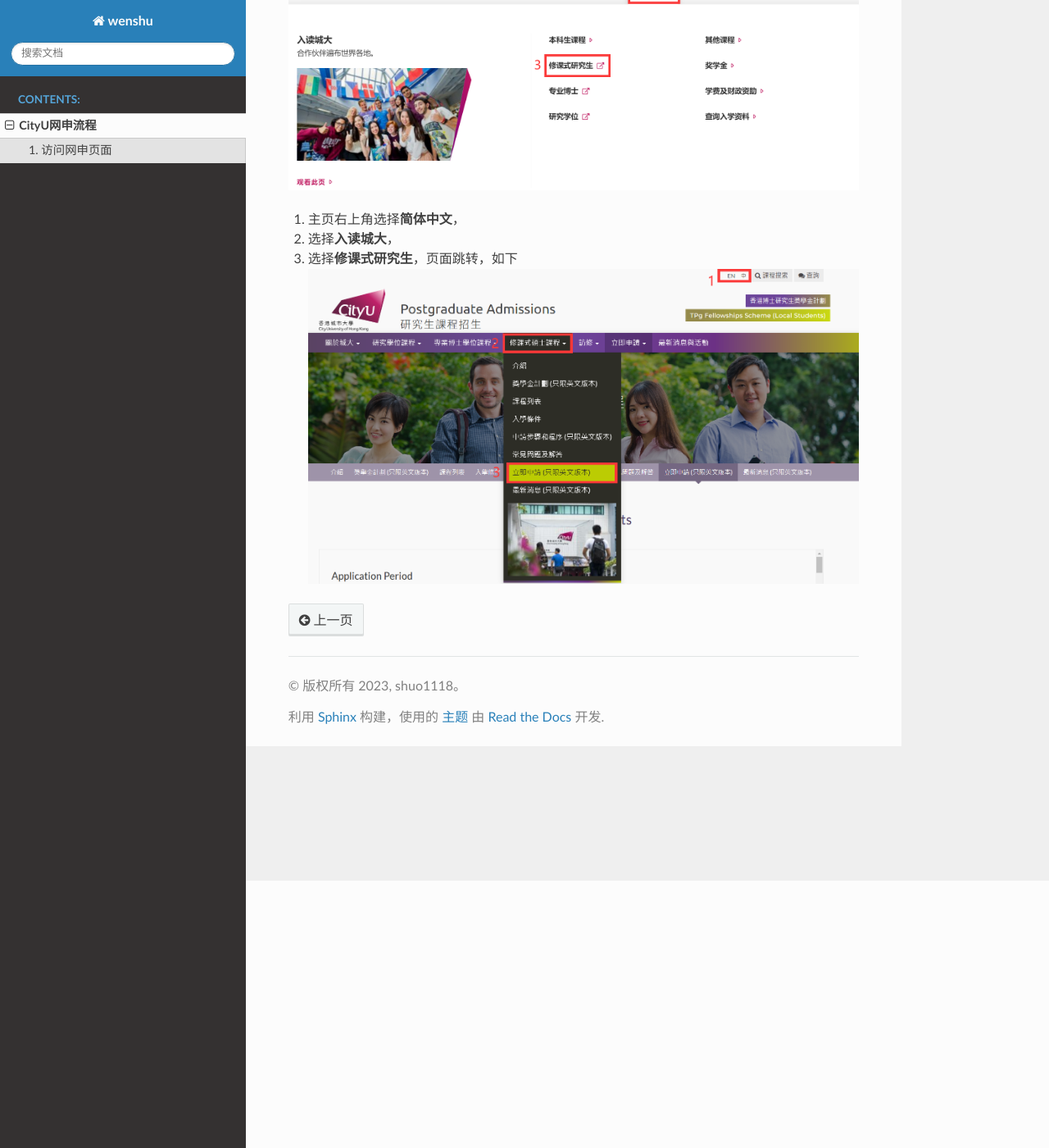
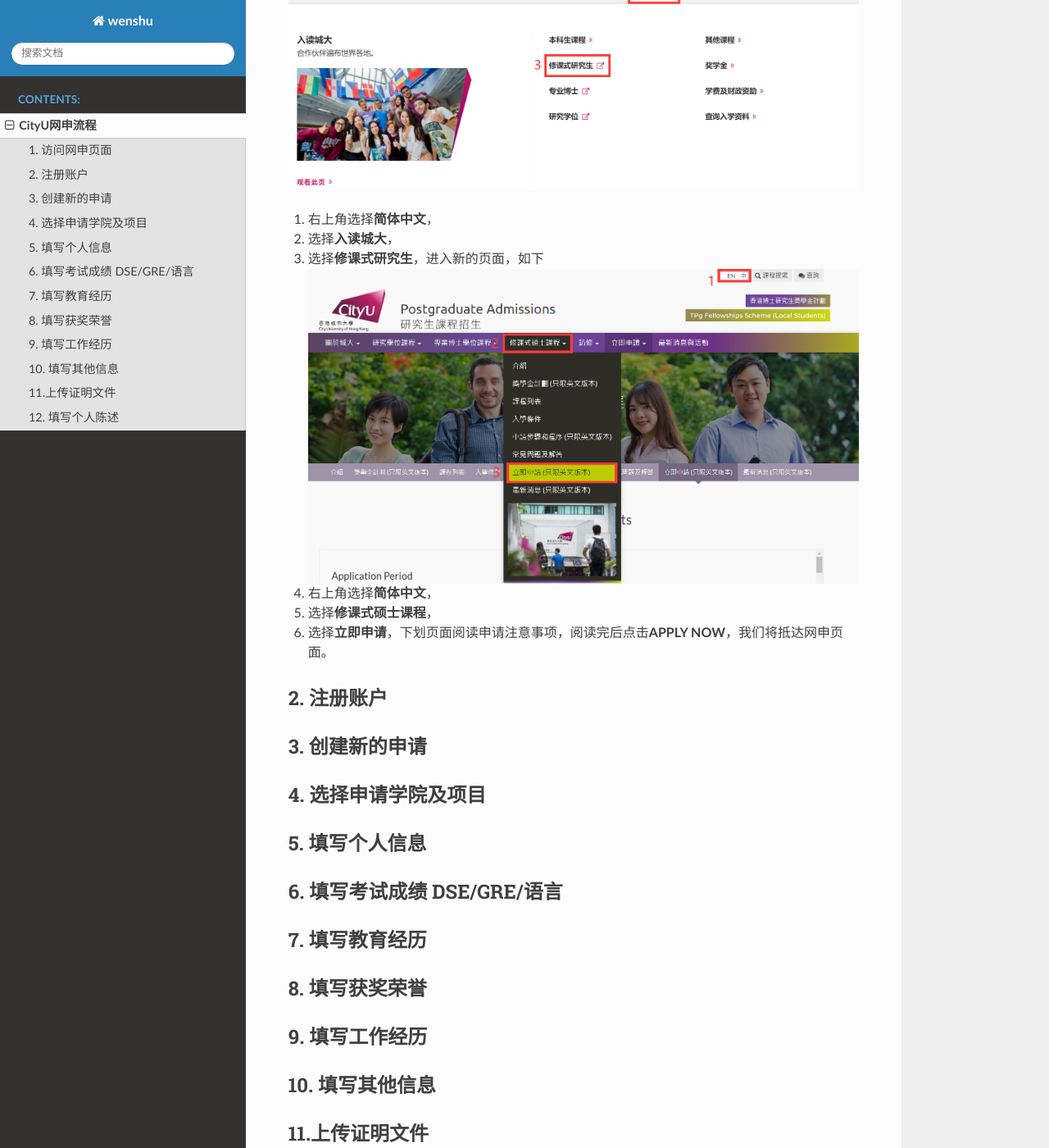
Before and after one commit to shuo1118/liuxuewenshu, a Sphinx documentation site: the page built from docs/source/CityU/CityU.md, in a window 1280 px wide and 1400 px high, scrolled down 326 px. Shown: the whole window at 82% size. Built offline with Sphinx 7.4.7 and the Read the Docs theme 2.0.0, drawn with Linux system fonts in a browser that asks for light colours.

Commit message:
Update CityU.md

```diff
--- a/docs/source/CityU/CityU.md
+++ b/docs/source/CityU/CityU.md
@@ -3,7 +3,32 @@
 ## 1. 访问网申页面
 打开CityU主页：https://www.cityu.edu.hk/zh-cn ，如下：
 ![figure1](../CityU/fig/figure1.png)
-1. 主页右上角选择**简体中文**，
+1. 右上角选择**简体中文**，
 2. 选择**入读城大**，
-3. 选择**修课式研究生**，页面跳转，如下
+3. 选择**修课式研究生**，进入新的页面，如下
 ![figure2](../CityU/fig/figure2.png)
+1. 右上角选择**简体中文**，
+2. 选择**修课式硕士课程**，
+3. 选择**立即申请**，下划页面阅读申请注意事项，阅读完后点击**APPLY NOW**，我们将抵达网申页面。
+
+## 2. 注册账户
+
+## 3. 创建新的申请
+
+## 4. 选择申请学院及项目
+
+## 5. 填写个人信息
+
+## 6. 填写考试成绩 DSE/GRE/语言
+
+## 7. 填写教育经历
+
+## 8. 填写获奖荣誉
+
+## 9. 填写工作经历
+
+## 10. 填写其他信息
+
+## 11.上传证明文件
+
+## 12. 填写个人陈述
```
